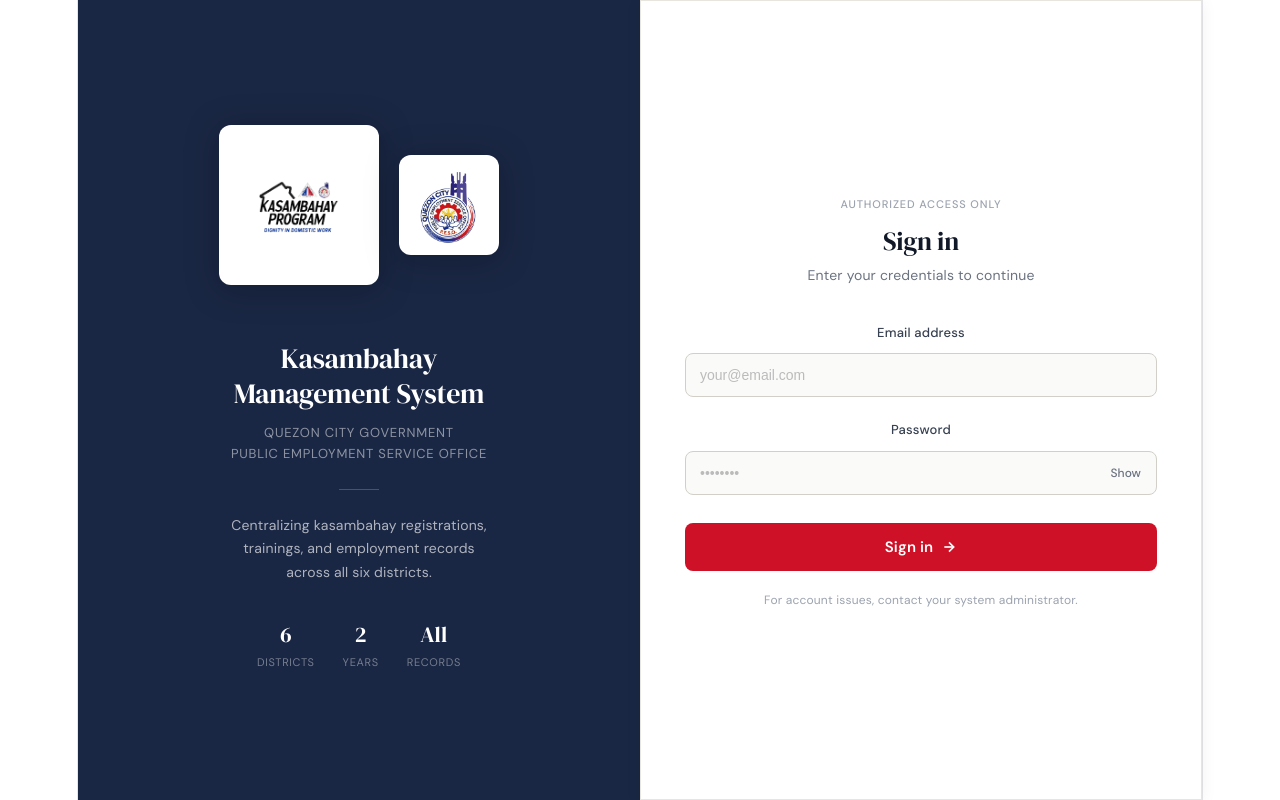
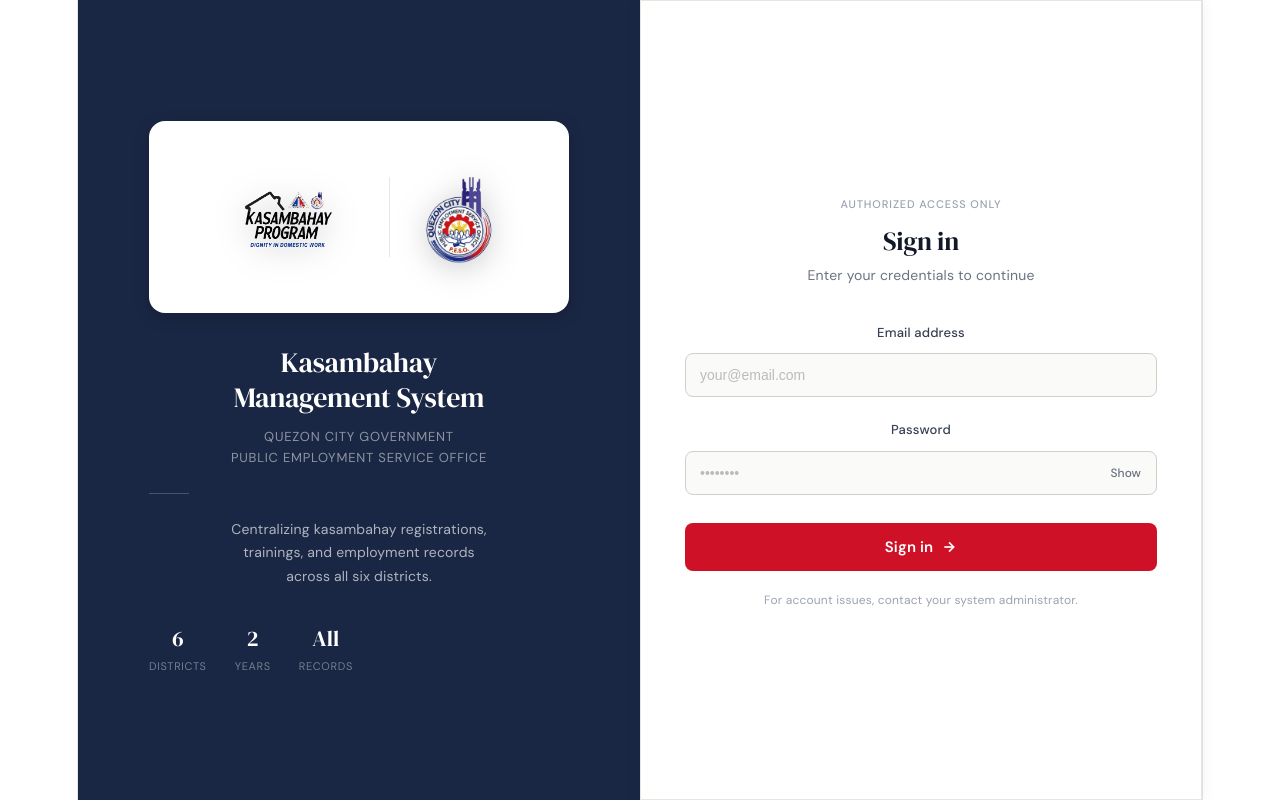
Before and after one commit to MatthewAdami/KASAMBAHAY-WEB, a React (Vite) app in the folder client/: page /login in a window 1280 px wide. Built offline with nearby package versions, Linux system fonts and the light colour scheme.

Commit message:
fixed something

```diff
--- a/client/src/pages/LoginPage.jsx
+++ b/client/src/pages/LoginPage.jsx
@@ -50,17 +50,11 @@
 
       {/* Left panel */}
       <div style={styles.left} className="login-left">
-        <div style={{ display: 'flex', alignItems: 'center', justifyContent: 'center', gap: 20, marginBottom: 24 }}>
-          <img
-            src='/Kasambahay-Program-Logo-removebg-preview.png'
-            alt='Kasambahay Program Logo'
-            style={styles.logoKasambahay}
-          />
-          <img
-            src='/PESOLogo.png'
-            alt='PESO Logo'
-            style={styles.logoPeso}
-          />
+        <div style={{ maxWidth: 420, width: '100%' }}>
+          <div style={{ display: 'flex', alignItems: 'center', justifyContent: 'center', gap: 20, background: '#fff', borderRadius: 16, padding: '16px 24px', marginBottom: 28, boxShadow: '0 4px 16px rgba(0,0,0,0.2)' }}>
+            <img src='/Kasambahay-Program-Logo-removebg-preview.png' alt='Kasambahay Program Logo' style={styles.logoKasambahay} />
+            <div style={{ width: 1, height: 80, background: '#e5e7eb' }} />
+            <img src='/PESOLogo.png' alt='PESO Logo' style={styles.logoPeso} />
           </div>
           <h1 style={styles.leftTitle}>Kasambahay<br />Management System</h1>
           <p style={styles.leftSub}>
@@ -80,6 +74,7 @@
                 <span style={styles.statLbl}>{lbl}</span>
               </div>
             ))}
+          </div>
         </div>
       </div>
 
@@ -200,25 +195,19 @@
     flexDirection: 'column',
     alignItems: 'center',
     justifyContent: 'center',
-    padding: '40px 48px',
+    padding: '40px 64px',
     textAlign: 'center',
   },
   logoKasambahay: {
     width: 160,
     height: 160,
     objectFit: 'contain',
-    background: '#fff',
-    borderRadius: 12,
-    padding: 8,
     filter: 'drop-shadow(0 4px 16px rgba(0,0,0,0.25))',
   },
   logoPeso: {
     width: 100,
     height: 100,
     objectFit: 'contain',
-    background: '#fff',
-    borderRadius: 12,
-    padding: 8,
     filter: 'drop-shadow(0 4px 16px rgba(0,0,0,0.25))',
   },
   leftTitle: {
```
Lines whose indentation alone changed are shown as unchanged.
